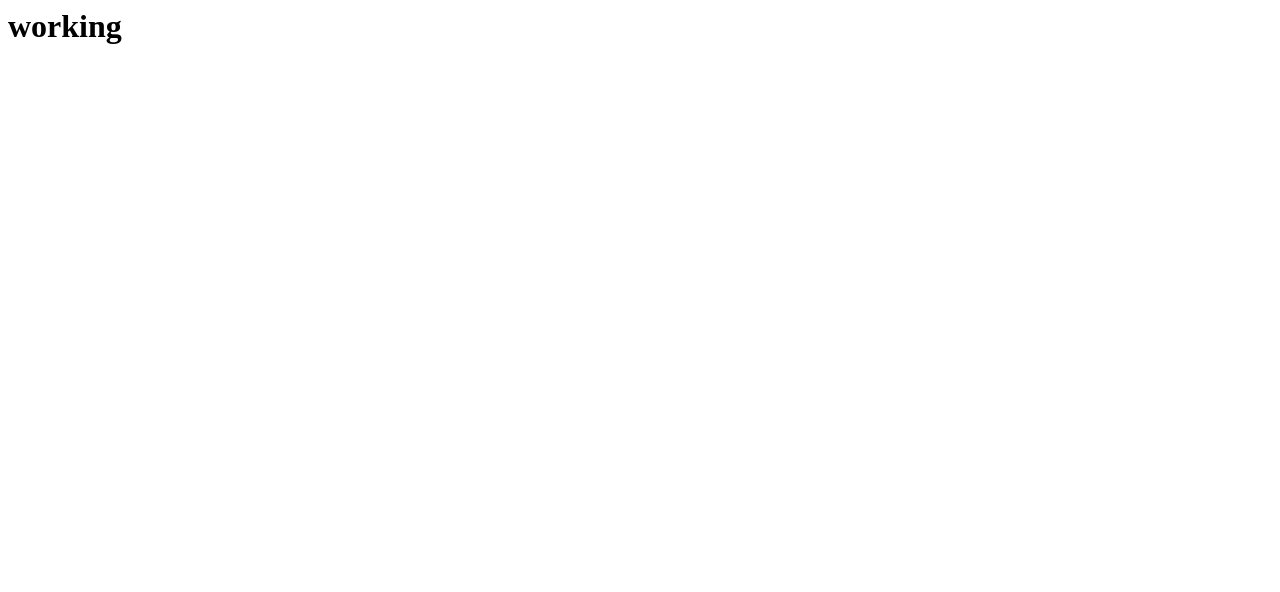
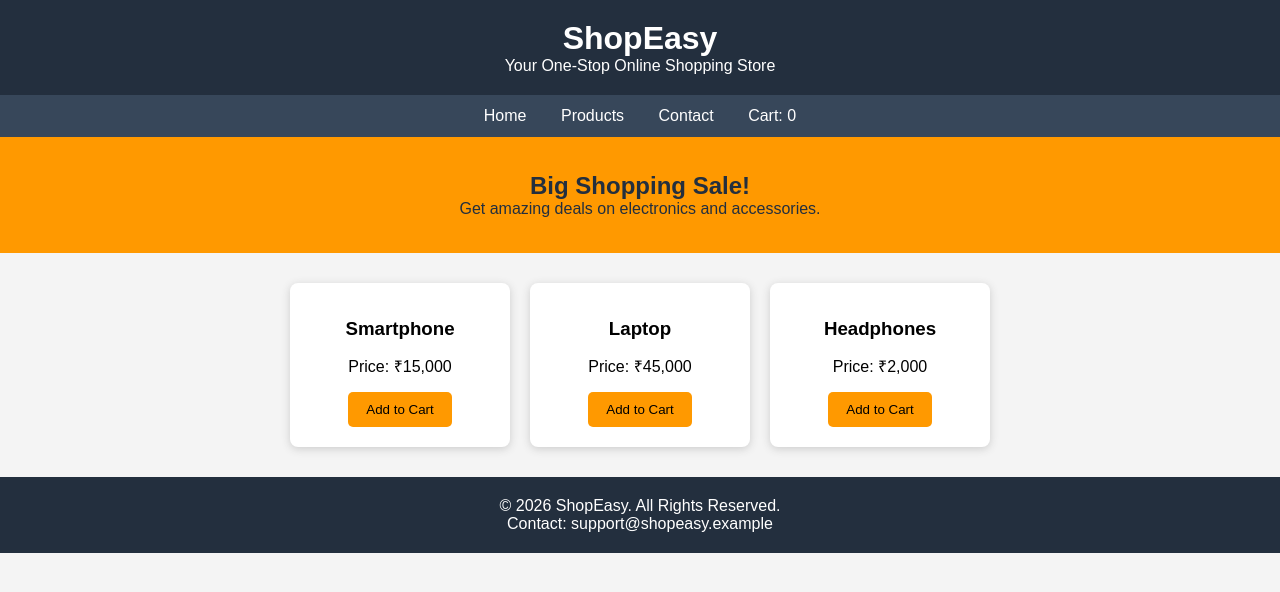
Before and after one commit to srinivasgouthamch29/March-repo, a plain HTML site: page index.html in a window 1280 px wide. Drawn offline with Linux system fonts and the light colour scheme.

Commit message:
index.html

```diff
--- a/index.html
+++ b/index.html
@@ -1 +1,150 @@
-<h1>working</h1>
+
+<!DOCTYPE html>
+<html lang="en">
+<head>
+    <meta charset="UTF-8">
+    <meta name="viewport" content="width=device-width, initial-scale=1.0">
+    <title>ShopEasy - Online Shopping</title>
+
+    <style>
+        * {
+            margin: 0;
+            padding: 0;
+            box-sizing: border-box;
+        }
+
+        body {
+            font-family: Arial, sans-serif;
+            background: #f4f4f4;
+        }
+
+        header {
+            background: #232f3e;
+            color: white;
+            padding: 20px;
+            text-align: center;
+        }
+
+        nav {
+            background: #37475a;
+            padding: 12px;
+            text-align: center;
+        }
+
+        nav a {
+            color: white;
+            text-decoration: none;
+            margin: 15px;
+        }
+
+        .banner {
+            background: #ff9900;
+            padding: 35px;
+            text-align: center;
+            color: #232f3e;
+        }
+
+        .products {
+            display: flex;
+            justify-content: center;
+            flex-wrap: wrap;
+            gap: 20px;
+            padding: 30px;
+        }
+
+        .product {
+            background: white;
+            width: 220px;
+            padding: 20px;
+            text-align: center;
+            border-radius: 8px;
+            box-shadow: 0 2px 8px #ccc;
+        }
+
+        .product h3 {
+            margin: 15px 0;
+        }
+
+        .product p {
+            margin-bottom: 15px;
+        }
+
+        button {
+            background: #ff9900;
+            border: none;
+            padding: 10px 18px;
+            cursor: pointer;
+            border-radius: 5px;
+        }
+
+        button:hover {
+            background: #e68a00;
+        }
+
+        footer {
+            background: #232f3e;
+            color: white;
+            text-align: center;
+            padding: 20px;
+        }
+    </style>
+</head>
+
+<body>
+
+    <header>
+        <h1>ShopEasy</h1>
+        <p>Your One-Stop Online Shopping Store</p>
+    </header>
+
+    <nav>
+        <a href="#">Home</a>
+        <a href="#products">Products</a>
+        <a href="#contact">Contact</a>
+        <a href="#">Cart: <span id="cart">0</span></a>
+    </nav>
+
+    <section class="banner">
+        <h2>Big Shopping Sale!</h2>
+        <p>Get amazing deals on electronics and accessories.</p>
+    </section>
+
+    <section class="products" id="products">
+
+        <div class="product">
+            <h3>Smartphone</h3>
+            <p>Price: ₹15,000</p>
+            <button onclick="addToCart()">Add to Cart</button>
+        </div>
+
+        <div class="product">
+            <h3>Laptop</h3>
+            <p>Price: ₹45,000</p>
+            <button onclick="addToCart()">Add to Cart</button>
+        </div>
+
+        <div class="product">
+            <h3>Headphones</h3>
+            <p>Price: ₹2,000</p>
+            <button onclick="addToCart()">Add to Cart</button>
+        </div>
+
+    </section>
+
+    <footer id="contact">
+        <p>© 2026 ShopEasy. All Rights Reserved.</p>
+        <p>Contact: support@shopeasy.example</p>
+    </footer>
+
+    <script>
+        let cartCount = 0;
+
+        function addToCart() {
+            cartCount++;
+            document.getElementById("cart").innerText = cartCount;
+            alert("Product added to cart!");
+        }
+    </script>
+
+</body>
+</html>
```
